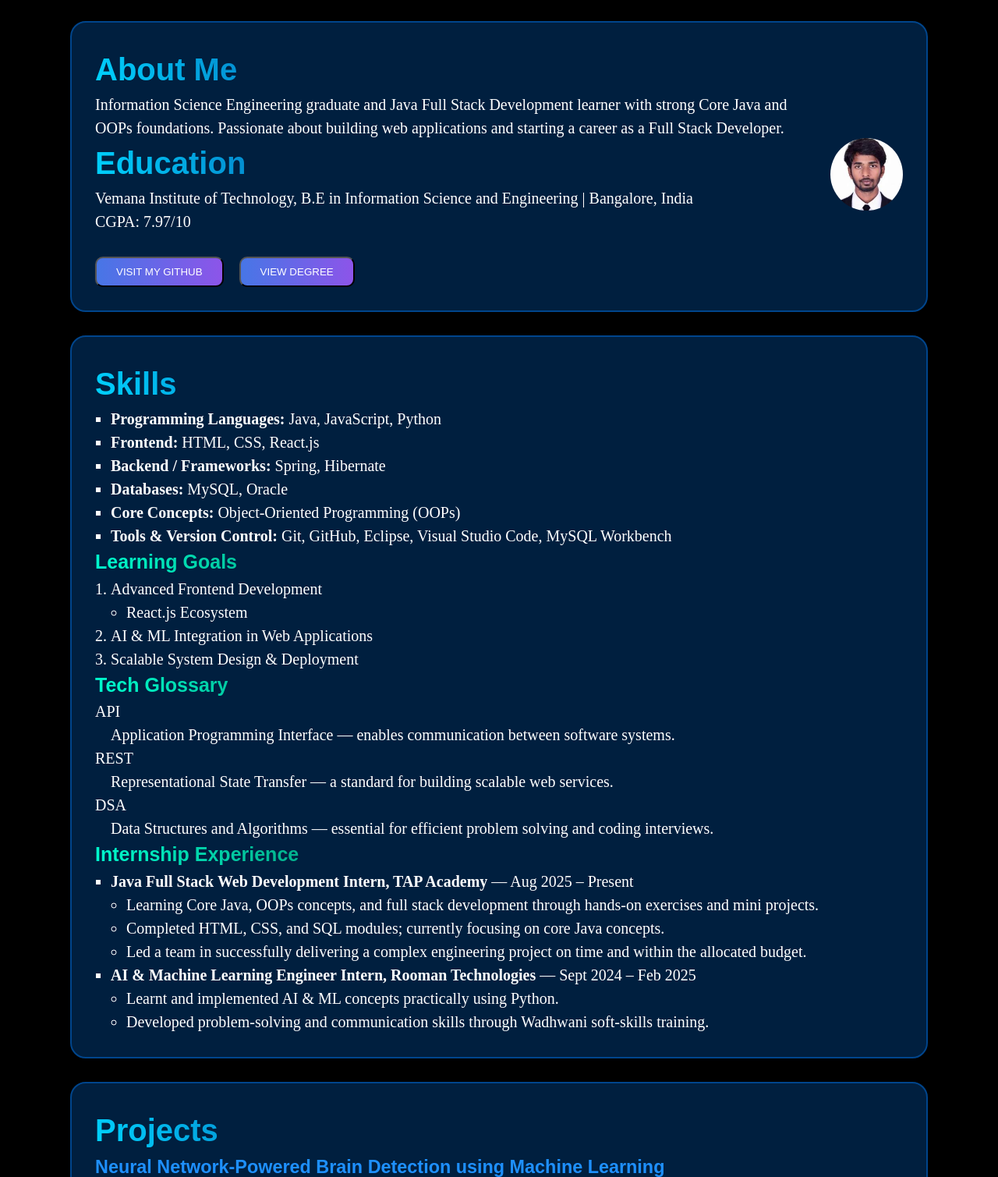
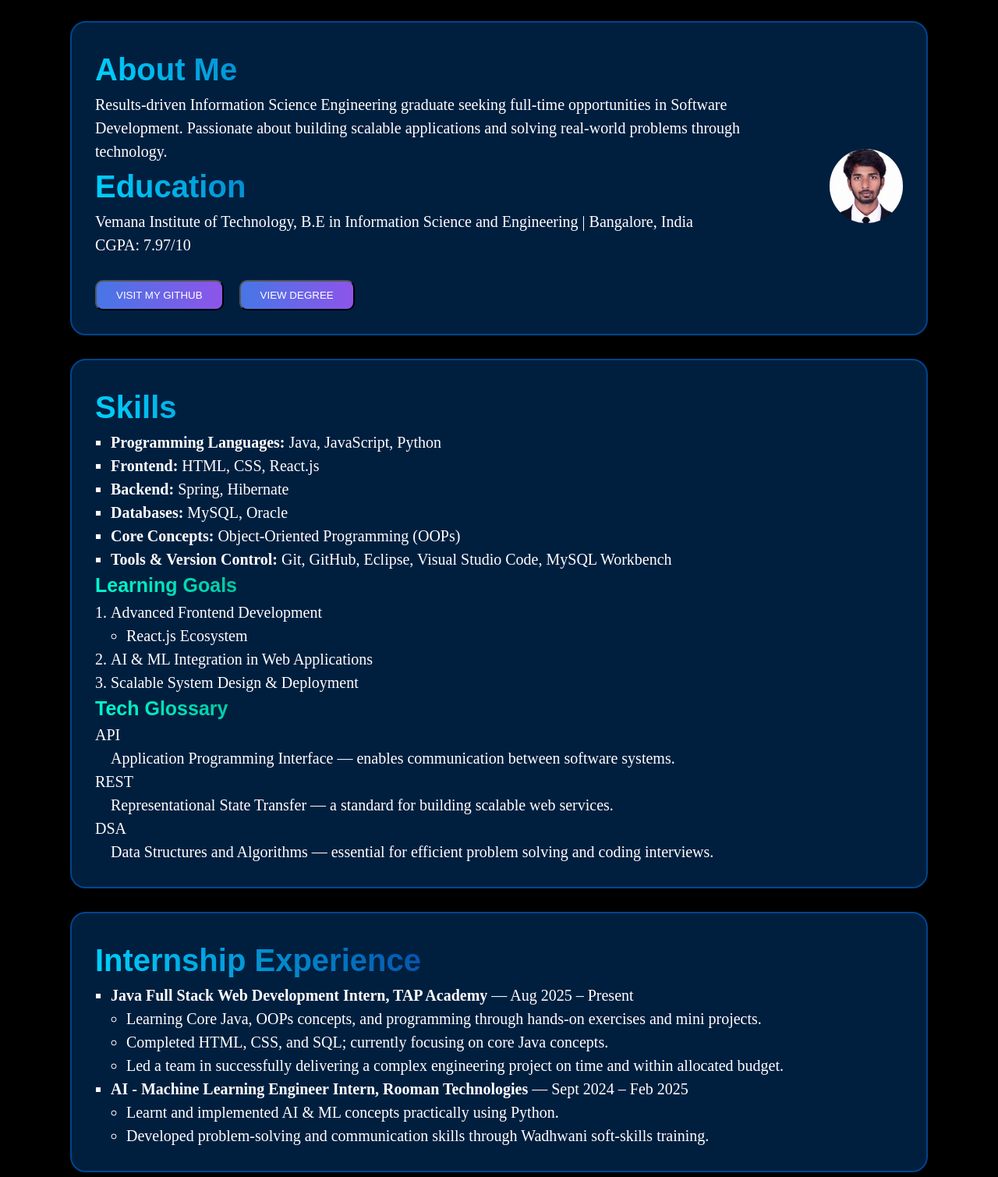
Before and after one commit to mohinraju/portfolio, a plain HTML site: page index.html in a window 1280 px wide. Shown: the part 978-2487 px from the top of the page at 78% size. Drawn offline with Linux system fonts and the light colour scheme; a web font is replaced by a local one.

Commit message:
Revise About Me and add Internship Experience section
Updated the 'About Me' section to reflect a results-driven mindset and added a new 'Internship Experience' section detailing relevant internships.

```diff
--- a/index.html
+++ b/index.html
@@ -58,15 +58,16 @@
           Welcome to my portfolio website! Use the navigation to explore:
         </p>
       </header>
+
       <section>
         <div class="abtme">
           <div>
             <h2 class="sectiontitle" id="abt">About Me</h2>
             <p id="parr">
-              Information Science Engineering graduate and Java Full Stack
-              Development learner with strong Core Java and OOPs foundations.
-              Passionate about building web applications and starting a career
-              as a Full Stack Developer.
+              Results-driven Information Science Engineering graduate seeking
+              full-time opportunities in Software Development. Passionate about
+              building scalable applications and solving real-world problems
+              through technology.
             </p>
             <h2 class="sectiontitle" id="abt">Education</h2>
             <p id="parr">
@@ -111,7 +112,7 @@
             <strong>Frontend:</strong> HTML, CSS, React.js
           </li>
           <li id="par">
-            <strong>Backend / Frameworks:</strong> Spring, Hibernate
+            <strong>Backend:</strong> Spring, Hibernate
           </li>
           <li id="par">
             <strong>Databases:</strong> MySQL, Oracle
@@ -157,29 +158,32 @@
             solving and coding interviews.
           </dd>
         </dl>
+      </section>
 
-        <h3 class="lg">Internship Experience</h3>
+      <!-- New Internship Experience section -->
+      <section>
+        <h4 class="sectiontitle">Internship Experience</h4>
         <ul type="square">
           <li id="par">
             <strong>Java Full Stack Web Development Intern, TAP Academy</strong>
             &mdash; Aug 2025 – Present
             <ul type="circle">
               <li id="par">
-                Learning Core Java, OOPs concepts, and full stack development
-                through hands-on exercises and mini projects.
+                Learning Core Java, OOPs concepts, and programming through
+                hands-on exercises and mini projects.
               </li>
               <li id="par">
-                Completed HTML, CSS, and SQL modules; currently focusing on core
-                Java concepts.
+                Completed HTML, CSS, and SQL; currently focusing on core Java
+                concepts.
               </li>
               <li id="par">
                 Led a team in successfully delivering a complex engineering
-                project on time and within the allocated budget.
+                project on time and within allocated budget.
               </li>
             </ul>
           </li>
           <li id="par">
-            <strong>AI & Machine Learning Engineer Intern, Rooman
+            <strong>AI - Machine Learning Engineer Intern, Rooman
               Technologies</strong>
             &mdash; Sept 2024 – Feb 2025
             <ul type="circle">
```
